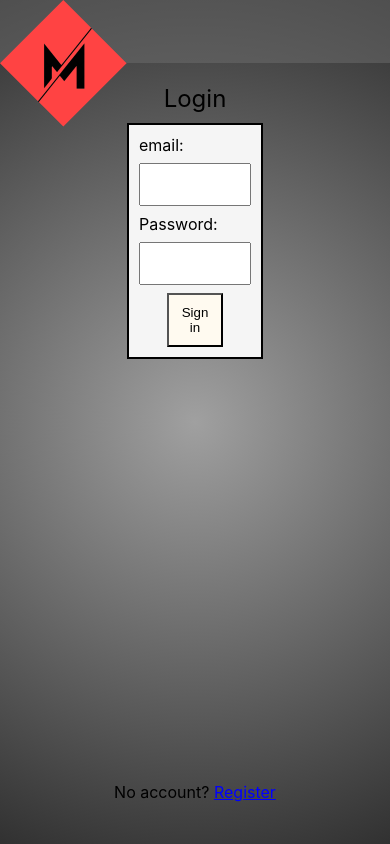
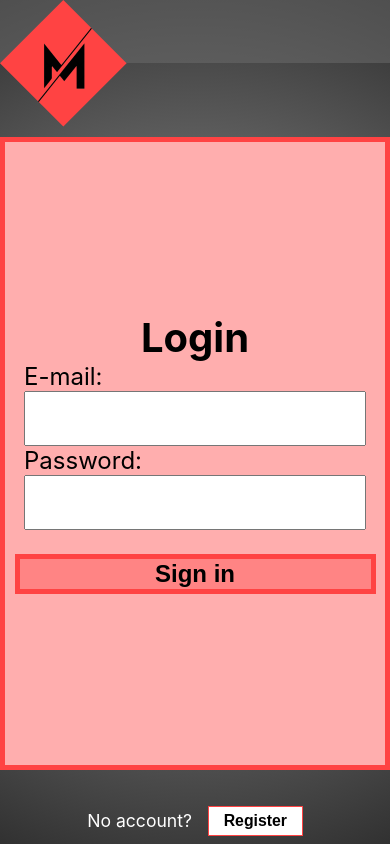
Before and after one commit to DDU-FKMO/DDU-Eksamensprojekt, a Vue app in the folder frontend/: page /login in a window 390 px wide. Built offline with nearby package versions, Linux system fonts and the light colour scheme.

Commit message:
#18 Login design (PC & Mobile)

```diff
--- a/frontend/src/App.vue
+++ b/frontend/src/App.vue
@@ -132,6 +132,7 @@
 
 	/* Mobile changes */
 	@media (max-aspect-ratio: 0.84) {
+		@media (max-width: 1000px) {
 			.nav {
 				width: 50%;
 				min-width: 12rem;
@@ -174,4 +175,19 @@
 				font-size: 1.5rem;
 			}
 		}
+		@media (min-width: 1000px) {
+			header {
+				height: 4vh;
+			}
+			.nav {
+				margin-left: 4.5vh;
+			}
+			.nav .navlink {
+				margin-right: -3.5vh;
+			}
+			.nav .navlink p {
+				font-size: 1.5rem;
+			}
+		}
+	}
 </style>
--- a/frontend/src/views/userAuth/Login.vue
+++ b/frontend/src/views/userAuth/Login.vue
@@ -1,64 +1,126 @@
 <template>
-	<div class="ctn">
-		<h2 class="head">{{ this.signUp ? "Register" : "Login" }}</h2>
-
+	<div class="ctn center">
 		<h4 class="head" v-if="errorMsg != 'x'" style="color: red">{{ errorMsg }}</h4>
 
 		<form @submit.prevent="loginUser" method="post" v-if="!signUp">
-			<label for="email"> email: <input type="email" id="email" name="email" v-model="info.email" /></label>
+			<h2 class="head">Login</h2>
+			<label for="email"> E-mail: <input type="email" id="email" name="email" v-model="info.email" /></label>
 			<label for="password"> Password: <input type="password" id="password" name="password" v-model="info.password" /> </label>
 			<button class="sbmt" type="submit">Sign in</button>
 		</form>
 
 		<form @submit.prevent="registerAcc" method="post" v-else>
-			<label for="username"> username: <input type="text" id="username" name="username" v-model="info.username" /></label>
-			<label for="email"> email: <input type="email" id="email" name="email" v-model="info.email" /></label>
+			<h2 class="head">Register</h2>
+			<label for="username"> Username: <input type="text" id="username" name="username" v-model="info.username" /></label>
+			<label for="email"> E-mail: <input type="email" id="email" name="email" v-model="info.email" /></label>
 			<label for="password"> Password: <input type="password" id="password" name="password" v-model="info.password" /> </label>
-			<button class="sbmt" type="submit">{{ !this.signUp ? "Sign in" : "Create account" }}</button>
+			<button class="sbmt" type="submit">Create account</button>
 		</form>
 	</div>
 	<div class="bottom">
-		<p class="acc">
-			{{ !this.signUp ? "No account?" : "Have an account?" }} <a style="color: blue" @click="signUp = !signUp" href="javascript:void(0);">{{ !this.signUp ? "Register" : "Login" }}</a>
-		</p>
+		<div class="acc center">
+			<p>{{ !this.signUp ? "No account?" : "Already have an account?" }}</p>
+			<button @click="signUp = !signUp" href="javascript:void(0);">{{ !this.signUp ? "Register" : "Login" }}</button>
+		</div>
 	</div>
 </template>
 
 <style>
-	input {
+	div.ctn {
 		width: 100%;
-		padding: 12px 20px;
-		margin: 8px 0;
+		height: 70%;
+	}
+
+	form {
+		width: 50%;
+		max-width: 50rem;
+		border: 5px solid var(--base-color-5);
+		padding: 1em;
+		background-color: var(--base-color-1);
+		display: flex;
+		flex-direction: column;
+		justify-content: center;
+		align-items: center;
+	}
+	form h2 {
+		font-size: 2.5em;
+		font-weight: bold;
+	}
+	form label {
+		font-size: 1.5em;
+		width: 90%;
+	}
+
+	form input {
+		width: 100%;
+		font-size: 0.75em;
+		padding: 15px 15px;
 		box-sizing: border-box;
 	}
-	form {
-		border: 2px solid black;
-		padding: 10px;
-		margin: 10px;
-		background-color: whitesmoke;
+	form input:focus-visible {
+		outline: var(--base-color-5) auto 1px;
 	}
-	div.ctn {
-		width: 40vw;
-		position: fixed;
-		top: 10%;
+
+	form button[type="submit"] {
+		width: 50%;
+		min-width: 10rem;
+		font-size: 1.5em;
+		font-weight: bold;
+		margin: 0;
+		margin-top: 1em;
+		background-color: var(--base-color-3);
+		border: 5px solid var(--base-color-5);
 	}
+	form button[type="submit"]:hover {
+		background-color: var(--base-color-4);
+		cursor: pointer;
+	}
+
 	.bottom {
 		position: absolute;
 		text-align: center;
 		margin: auto;
 		bottom: 5vh;
+		width: 100%;
 	}
 	.acc {
 		text-align: center;
+		font-size: 1.1em;
+		color: var(--color-white);
+		width: 100%;
 	}
-	.sbmt {
-		padding: 10px;
-		width: 50%;
-		left: 25%;
-		background-color: floralwhite;
+
+	.acc button {
+		width: 6em;
+		background-color: var(--color-white);
+		border: 1px solid var(--base-color-5);
+		margin-left: 1em;
+		font-size: 0.9em;
+		font-weight: bold;
+		padding: 5px 10px;
 	}
-	.head {
-		text-align: center;
+	.acc button:hover {
+		cursor: pointer;
+	}
+
+	@media (max-aspect-ratio: 0.84) {
+		@media (max-width: 1000px) {
+			div.ctn {
+				height: 90%;
+			}
+			form {
+				width: 100%;
+				max-width: 100%;
+				height: 90%;
+				padding: 0;
+			}
+			form button[type="submit"] {
+				width: 95%;
+			}
+			.bottom {
+				bottom: 1vh;
+			}
+		}
 	}
 </style>
 
```
Lines whose indentation alone changed are shown as unchanged.
